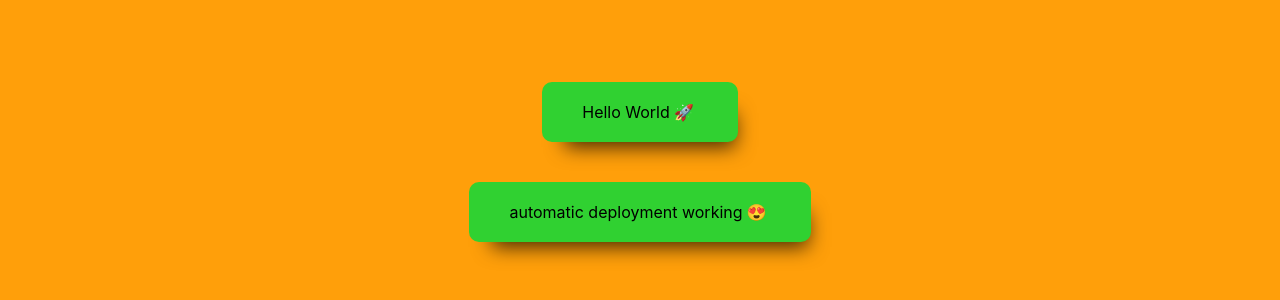
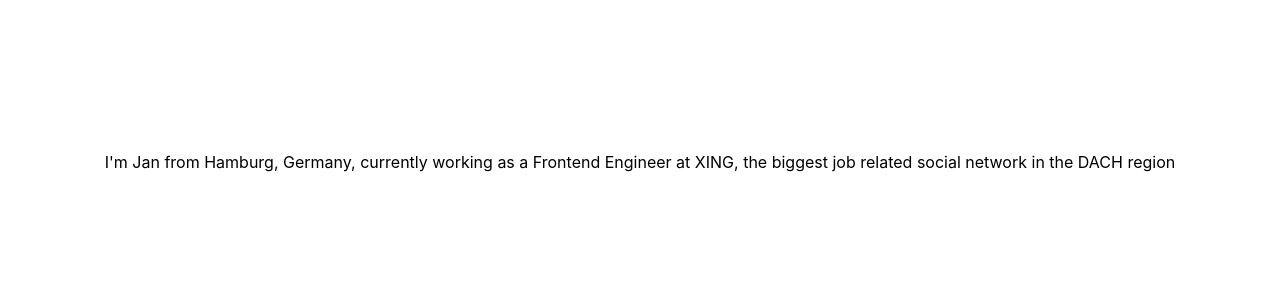
Before and after one commit to n0rthk1n9/xbow-dev, a React (Create React App) app: page / in a window 1280 px wide. Shown: the part 238-538 px from the top of the page. Built offline with nearby package versions, Linux system fonts and the light colour scheme; the HTML template or start-up script is replaced by a standard one.

Commit message:
refactor css module into styled component

```diff
--- a/src/pages/Home/Home.js
+++ b/src/pages/Home/Home.js
@@ -1,22 +1,26 @@
 import React from 'react';
+import styled from 'styled-components';
 
-import { Emoji } from '../../components/UI/Emoji/Emoji';
-import { Card } from '../../components/UI/Card/Card';
-import classes from './Home.module.css';
+import { tokens } from '../../layouts';
 
-function Home() {
+export function Home() {
   return (
-    <div className={classes.Home}>
-      <Card>
-        <span>Hello World</span>
-        <Emoji symbol="🚀" label="rocket" />
-      </Card>
-      <Card>
-        <span>automatic deployment working</span>
-        <Emoji symbol="😍" label="heart_eyed_face" />
-      </Card>
-    </div>
+    <HomePageWrapper>
+      <span>
+        I'm Jan from Hamburg, Germany, currently working as a Frontend Engineer
+        at XING, the biggest job related social network in the DACH region
+      </span>
+    </HomePageWrapper>
   );
 }
 
-export { Home };
+const HomePageWrapper = styled.div`
+  display: flex;
+  flex-direction: column;
+  text-align: center;
+  height: 100vh;
+  width: 100vw;
+  align-items: center;
+  justify-content: center;
+  background-color: #ffffff;
+`;
--- a/src/pages/Home/Home.module.css
+++ /dev/null
@@ -1,10 +0,0 @@
-.Home {
-  display: flex;
-  flex-direction: column;
-  text-align: center;
-  height: 100vh;
-  width: 100vw;
-  align-items: center;
-  justify-content: center;
-  background-color: #ff9f0a;
-}
```
